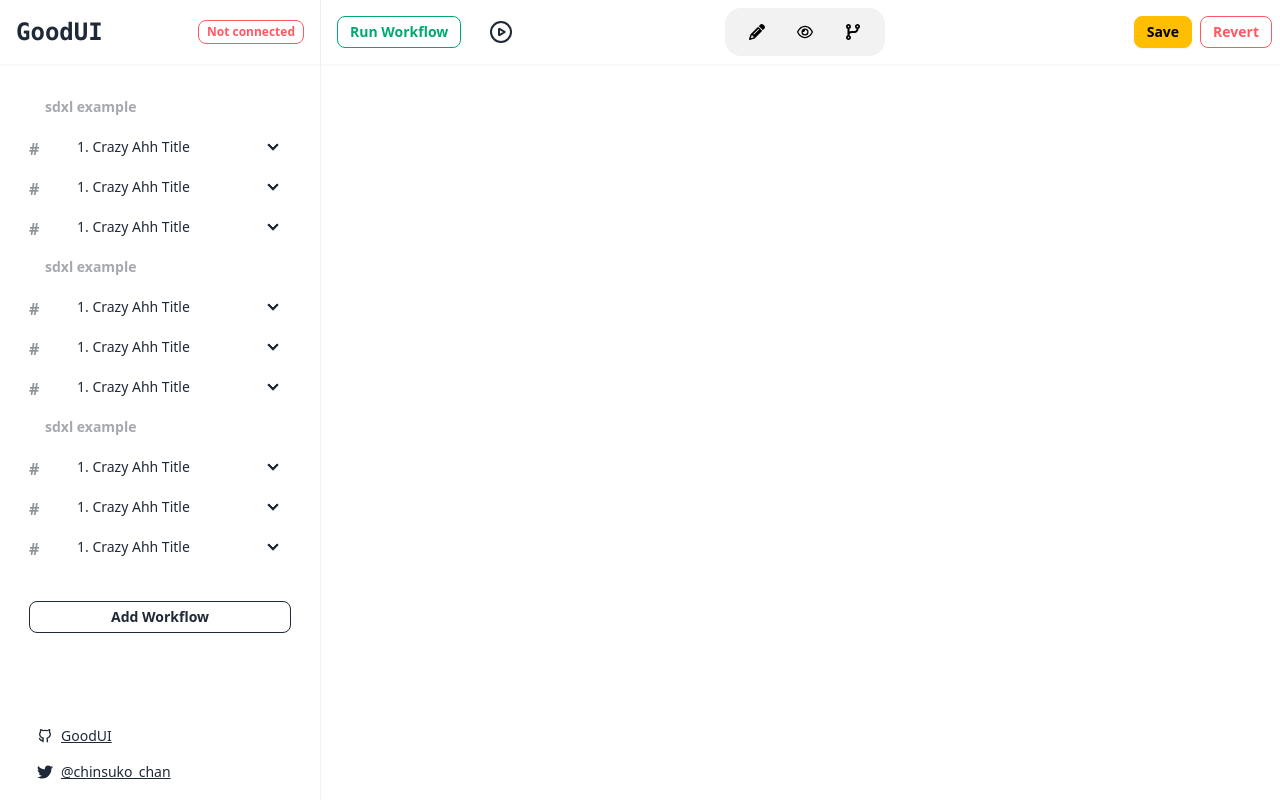
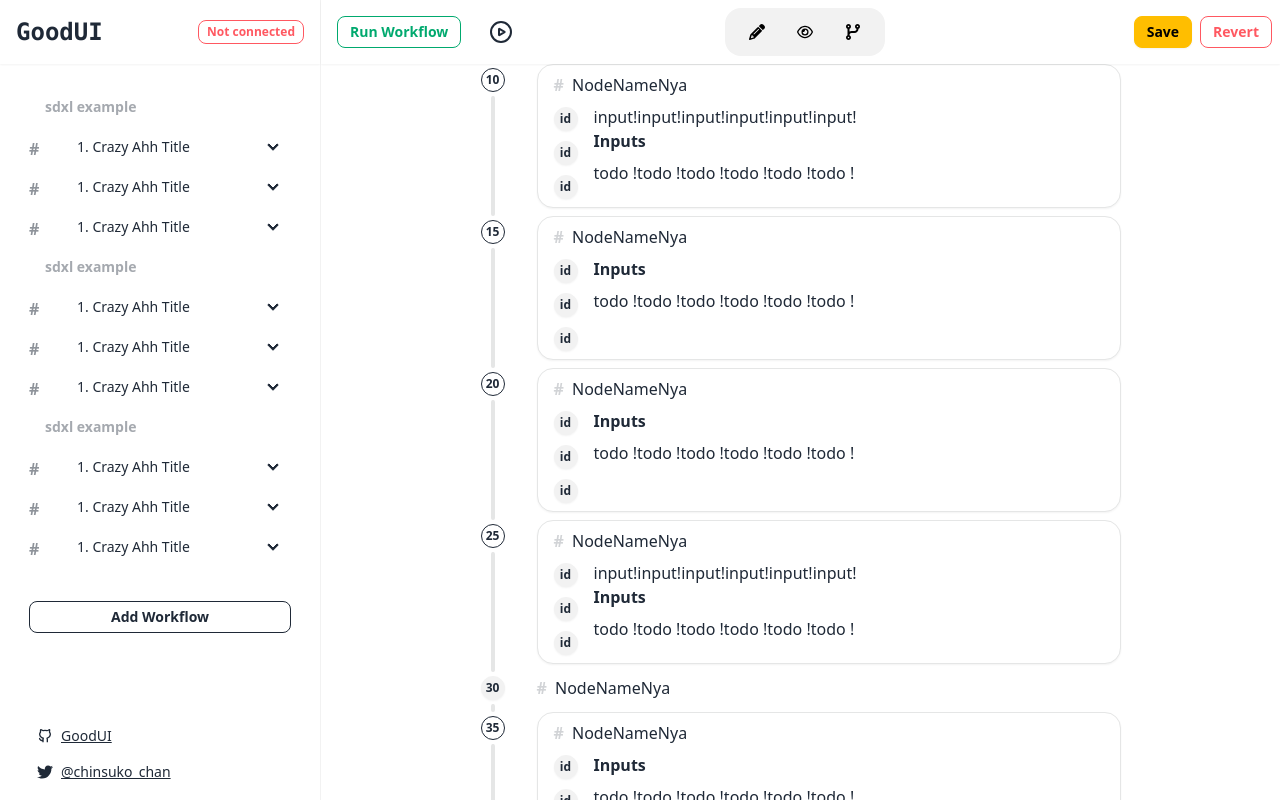
Before and after one commit to chinsuko-chan/ExtraUI, a Svelte app: page / in a window 1280 px wide. Shown: the top 800 px of the page. Built offline with nearby package versions, Linux system fonts and the light colour scheme.

Commit message:
scaffold edit page
(again)

```diff
--- a/src/App.svelte
+++ b/src/App.svelte
@@ -1,12 +1,14 @@
 <script>
   import Sidebar from "components/Sidebar"
   import Navbar from "components/Navbar"
+  import EditPage from "components/EditPage"
 </script>
 
 <main class="bg-base-100 drawer lg:drawer-open">
   <Sidebar />
   <div class="drawer-content">
     <Navbar />
+    <EditPage />
   </div>
 </main>
 
--- /dev/null
+++ b/src/components/EditPage/Index.svelte
@@ -0,0 +1,57 @@
+<script>
+  import Node from "./Node.svelte"
+
+  const mock = {
+    id: "id",
+    class_type: "NodeNameNya",
+    _meta: { title: "NodeNameNya" },
+    graphInputs: [
+      { key: "Model", value: ["id", -999] },
+      { key: "CLIP", value: ["id", -999] },
+      { key: "VAE", value: ["id", -999] },
+    ],
+    inputs: [1, 2, 3, 4, "uwu", "nya"].map((val) => ({
+      key: `key-${val}`,
+      value: val,
+    })),
+    graphOutputs: [
+      // todo; this needs to be derived by hand
+    ],
+    outputs: [],
+  }
+
+  const nodes = [
+    "10",
+    "15",
+    "20",
+    "25",
+    "30",
+    "35",
+    "40",
+    "45",
+    "50",
+    "69",
+    "420",
+  ].map((id) => ({
+    ...mock,
+    id,
+  }))
+</script>
+
+<article class="max-w-screen-sm mx-4 mr-6 md:mx-auto">
+  <ul>
+    {#each nodes as node, index}
+      <Node
+        id={node.id}
+        {node}
+        {index}
+        finalIndex={nodes.length - 1}
+        expanded={Math.random() > 0.25}
+        graphInputs={node.graphInputs}
+        inputs={node.inputs}
+        graphOutputs={node.graphOutputs}
+        outputs={node.outputs}
+      />
+    {/each}
+  </ul>
+</article>
--- /dev/null
+++ b/src/components/EditPage/Node.svelte
@@ -0,0 +1,149 @@
+<script>
+  let {
+    id,
+    node,
+    index,
+    finalIndex,
+    expanded,
+    inputs,
+    graphInputs,
+    outputs,
+    graphOutputs,
+  } = $props()
+
+  function formatTitle(nodeObj) {
+    return nodeObj._meta?.title || nodeObj.class_type
+  }
+
+  let title = $state(formatTitle(node))
+
+  function toggleNode() {
+    console.log('toggle')
+  }
+
+  let inputsAndOutputsExpanded = $state(Math.random() > 0.5)
+</script>
+
+{#snippet expansionButton()}
+  <div class="self-stretch">
+    <div class="h-full flex flex-col">
+      <button
+        class="btn btn-xs btn-circle my-1"
+        class:btn-outline={expanded}
+        class:btn-primary={outputs.length}
+        onclick={toggleNode}>
+        {id}
+      </button>
+      {#if index !== finalIndex}
+        <hr class="w-1 min-h-2 flex-grow mx-auto border-base-300 bg-base-300 rounded-lg" />
+      {/if}
+    </div>
+  </div>
+{/snippet}
+
+{#snippet graphInputOutputAnchor({ key, value }, isOutput = false)}
+  <li>
+    <a
+      href={`#node-${value[0]}`}
+      title={key}
+      data-tip={key}
+      class="btn btn-circle btn-xs"
+      class:tooltip-left={isOutput}
+      class:tooltip-right={!isOutput}
+    >
+      <span>
+        {value[0]}
+      </span>
+    </a>
+  </li>
+{/snippet}
+
+{#snippet expandedInfo()}
+  <div class="flex justify-between">
+    <div>
+      {#each inputs as _input}
+        <span>input!</span>
+      {/each}
+    </div>
+    <div>
+      {#each outputs as _outputs}
+        <span>output!</span>
+      {/each}
+    </div>
+  </div>
+{/snippet}
+
+<li class="flex gap-8" class:mb-16={index === finalIndex}>
+  {@render expansionButton()}
+
+  <div
+    class:mt-1={!expanded}
+    class:mb-2={expanded}
+    class:timeline-box={expanded}
+    class:flex-grow={expanded}
+  >
+    <section>
+      <h2 id={`node-${id}`} class:mb-2={expanded}>
+        <a aria-hidden="true" tabindex="-1" href={`#node-${id}`}>
+          <span
+            class="mr-1 opacity-20 hover:opacity-60 text-base font-bold inline-block align-middle relative -mt-1"
+            >#</span
+          >
+        </a>
+        {formatTitle(node)}
+      </h2>
+
+      {#if expanded}
+        <div class="flex flex-nowrap gap-4">
+          {#if graphInputs.length}
+            <div>
+              <ul class="flex flex-col gap-2 items-center">
+                {#each graphInputs as input}
+                  {@render graphInputOutputAnchor(input)}
+                {/each}
+              </ul>
+            </div>
+          {/if}
+          <div class="flex-grow">
+            {#if inputsAndOutputsExpanded}
+              {@render expandedInfo()}
+            {/if}
+            {#if inputs.length}
+              <h3 class="font-bold mb-2">Inputs</h3>
+              <ul class="flex flex-wrap">
+                {#each inputs as input}
+                  <!-- <NodeInput id={input.id} key={input.key} originalValue={input.value} /> -->
+                  <span>todo !</span>
+                {/each}
+              </ul>
+            {/if}
+            {#if outputs.length}
+              <h3 class="font-bold">Outputs</h3>
+              <ul>
+                {#each outputs as output}
+                  <span>todo !</span>
+                {/each}
+              </ul>
+            {/if}
+          </div>
+          {#if graphOutputs.length}
+            <div>
+              <ul class="flex flex-col gap-2 items-center">
+                {#each graphOutputs as output}
+                  {@render graphInputOutputAnchor(output, true)}
+                {/each}
+            </ul>
+          </div>
+          {/if}
+        </div>
+      {/if}
+    </section>
+  </div>
+</li>
+
+<style lang="postcss">
+  h2 {
+    /* need confirm dis works on mobile */
+    scroll-margin-top: 4.5rem;
+  }
+</style>
--- /dev/null
+++ b/src/components/EditPage/index.js
@@ -0,0 +1 @@
+export { default } from "./Index.svelte"
```
